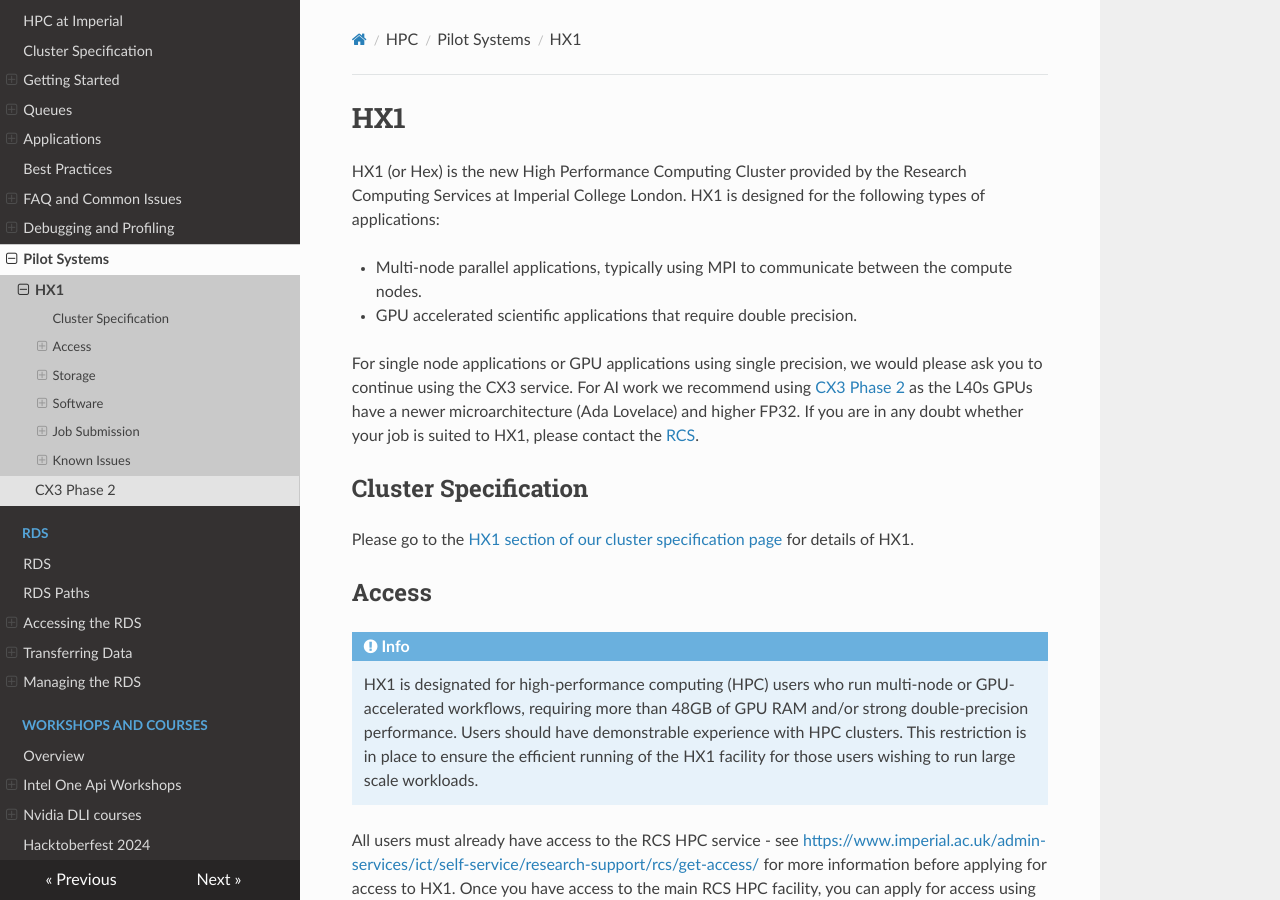
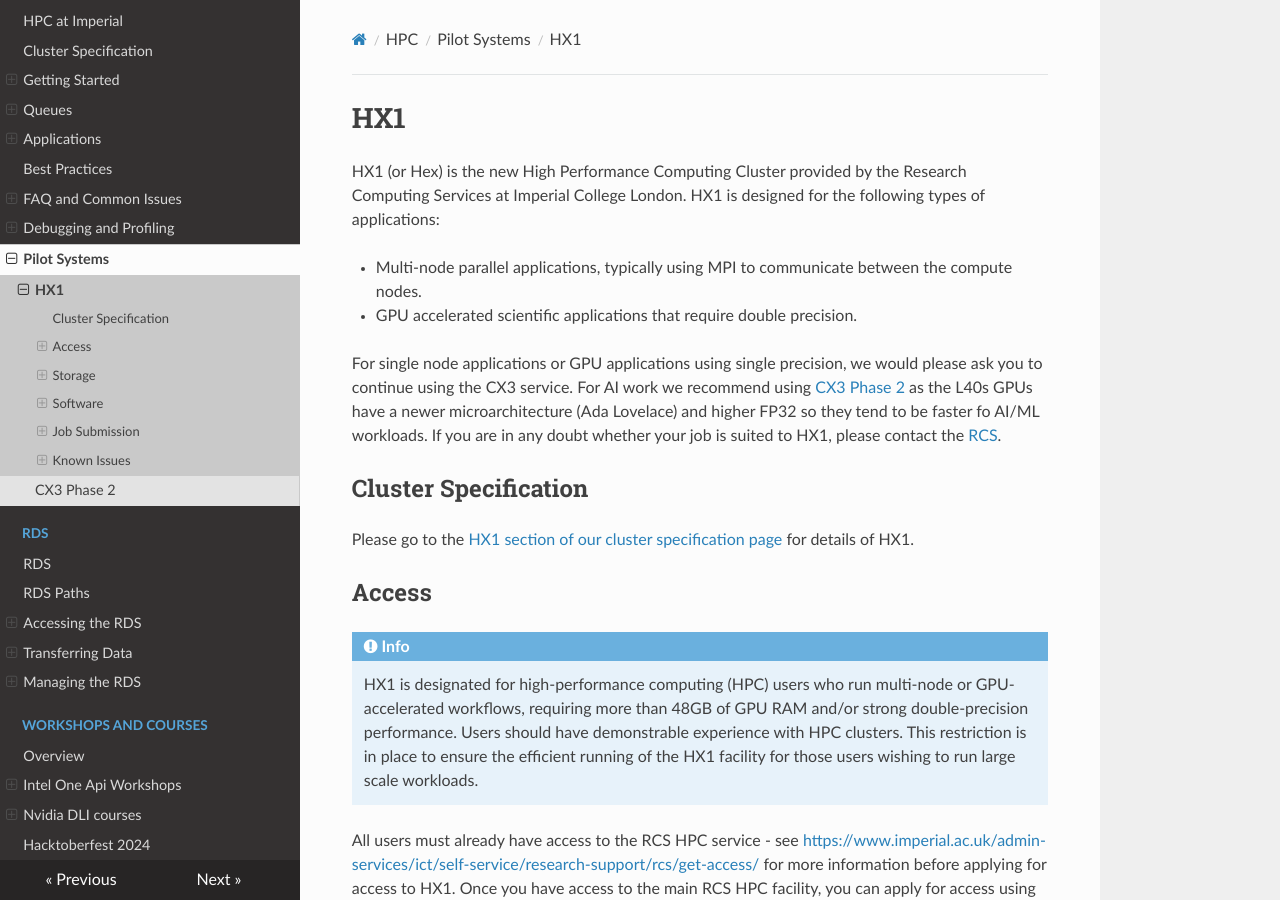
Before and after one commit to ImperialCollegeLondon/icl-rcs-user-guide, an MkDocs documentation site: the page built from docs/hpc/pilot/hx1.md, in a window 1280 px wide and 900 px high. Built offline with MkDocs 1.6.1, drawn with Linux system fonts in a browser that asks for light colours; nearby versions of some CDN libraries.

Commit message:
mentioned l40s are faster

```diff
--- a/docs/hpc/pilot/hx1.md
+++ b/docs/hpc/pilot/hx1.md
@@ -5,7 +5,7 @@ HX1 (or Hex) is the new High Performance Computing Cluster provided by the Resea
 * Multi-node parallel applications, typically using MPI to communicate between the compute nodes.
 * GPU accelerated scientific applications that require double precision.
 
-For single node applications or GPU applications using single precision, we would please ask you to continue using the CX3 service. For AI work we recommend using [CX3 Phase 2](./cx3-phase2.md) as the L40s GPUs have a newer microarchitecture (Ada Lovelace) and higher FP32. If you are in any doubt whether your job is suited to HX1, please contact the [RCS](../../support/index.md).
+For single node applications or GPU applications using single precision, we would please ask you to continue using the CX3 service. For AI work we recommend using [CX3 Phase 2](./cx3-phase2.md) as the L40s GPUs have a newer microarchitecture (Ada Lovelace) and higher FP32 so they tend to be faster fo AI/ML workloads. If you are in any doubt whether your job is suited to HX1, please contact the [RCS](../../support/index.md).
 
 ## Cluster Specification
 
```
